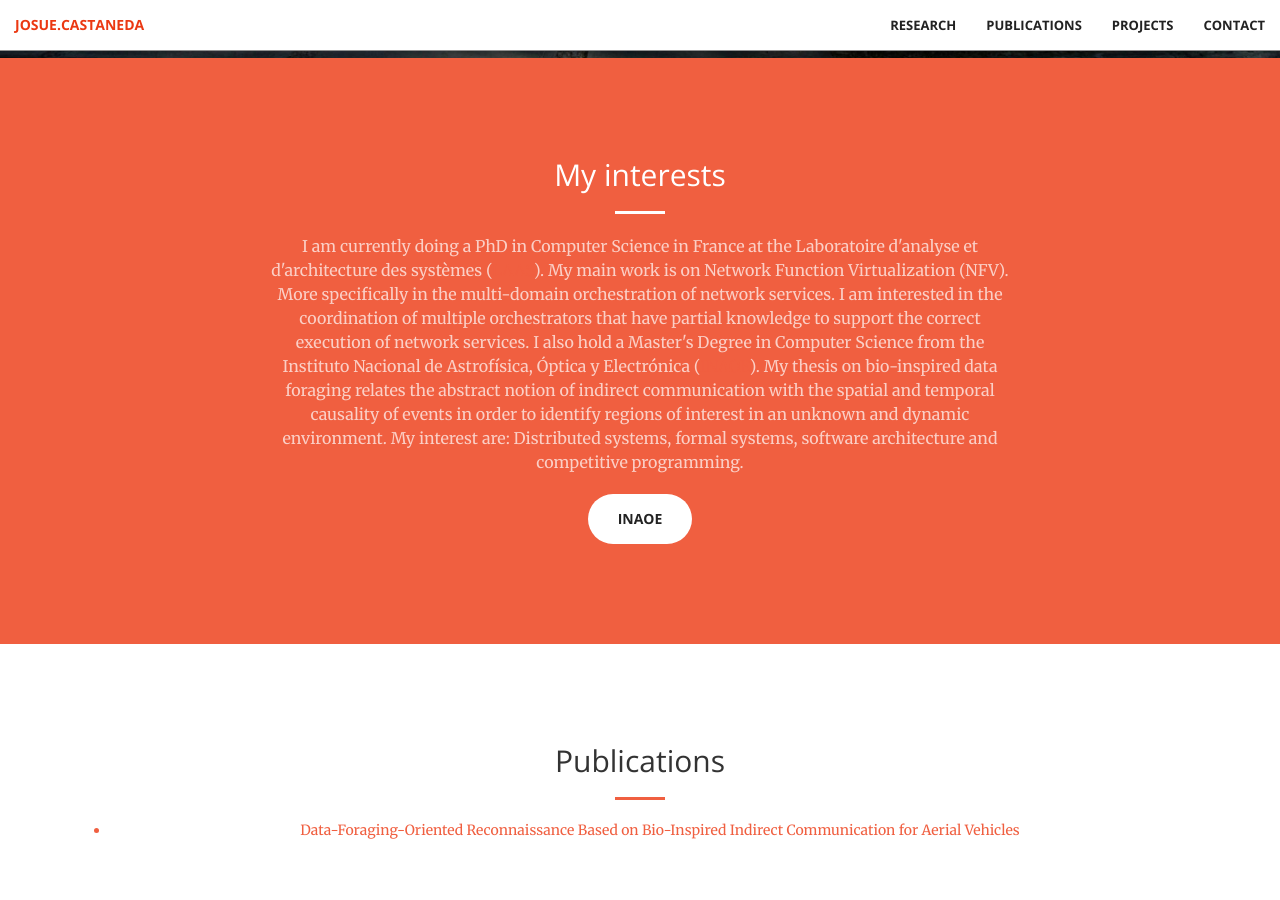
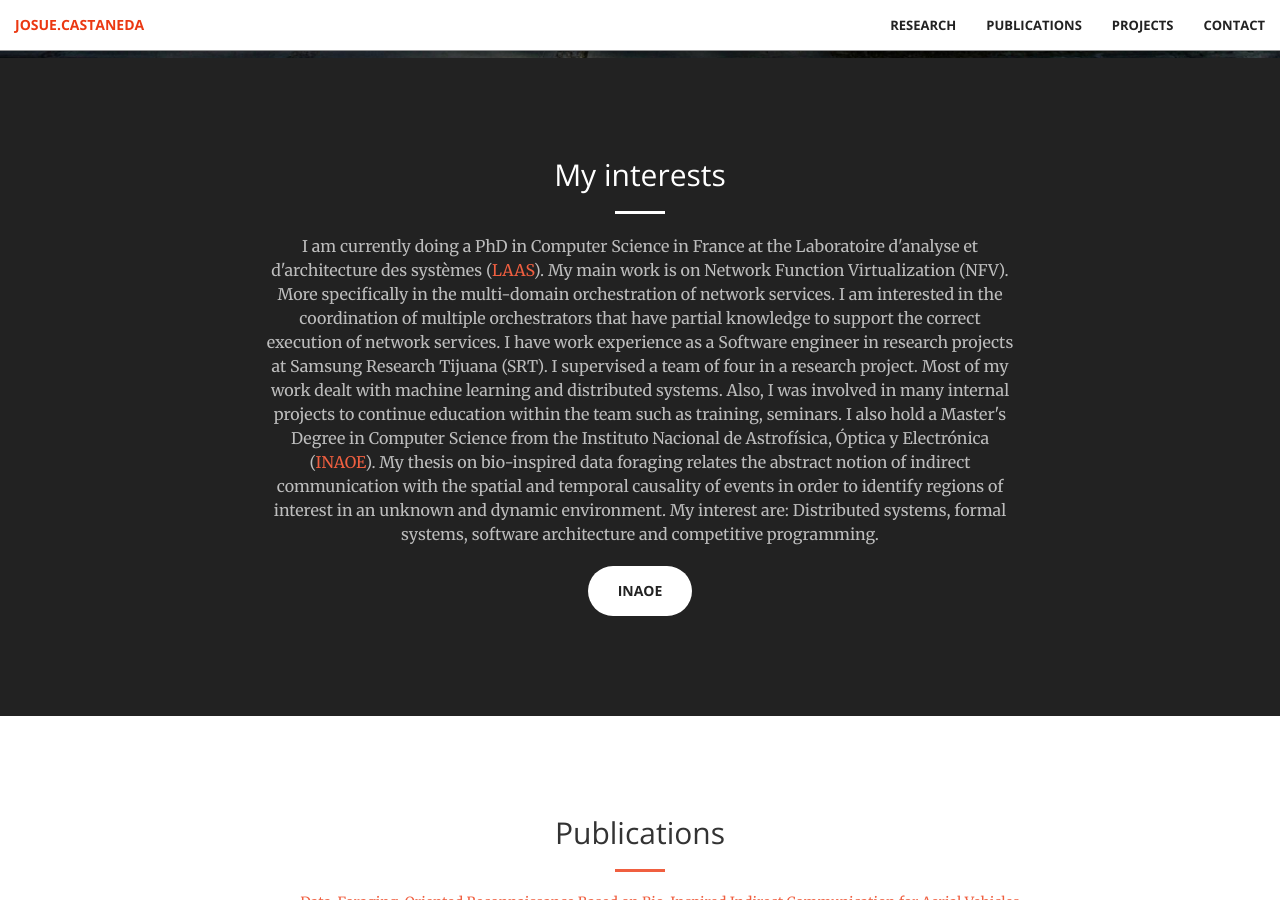
Before and after one commit to JosueCastaneda/JosueCastaneda.github.io, a Jekyll site: the page built from index.html, in a window 1280 px wide and 900 px high, scrolled down 842 px. Built offline with Jekyll 4.4.1, drawn with Linux system fonts in a browser that asks for light colours.

Commit message:
updated call-to-action information

```diff
--- a/_includes/call-to-action.html
+++ b/_includes/call-to-action.html
@@ -1,4 +1,4 @@
-<section class="bg-primary" id="about">
+<section class="bg-dark" id="about">
     <div class="container">
         <div class="row">
             <div class="col-lg-8 col-lg-offset-2 text-center">
@@ -8,6 +8,9 @@
                     I am currently doing a PhD in Computer Science in France at the Laboratoire d'analyse et d'architecture des systèmes (<a href="https://www.laas.fr/public/en">LAAS</a>).
                     My main work is on Network Function Virtualization (NFV). More specifically in the multi-domain orchestration of network services.
                     I am interested in the coordination of multiple orchestrators that have partial knowledge to support the correct execution of network services.
+
+                    I have work experience as a Software engineer in research projects at Samsung Research Tijuana (SRT). I supervised a team of four in a research project. Most of my
+                    work dealt with machine learning and distributed systems. Also, I was involved in many internal projects to continue education within the team such as training, seminars.
 
                     I also hold a Master's Degree in Computer Science from the Instituto Nacional de Astrofísica, Óptica y Electrónica (<a href="https://ccc.inaoep.mx/en/">INAOE</a>).
                     My thesis on bio-inspired data foraging relates the abstract notion of indirect communication with the spatial and
```
